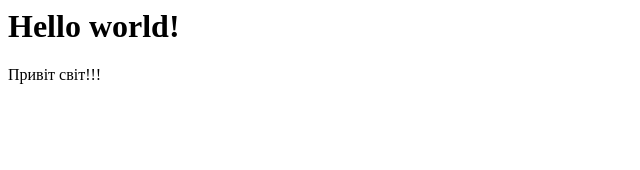
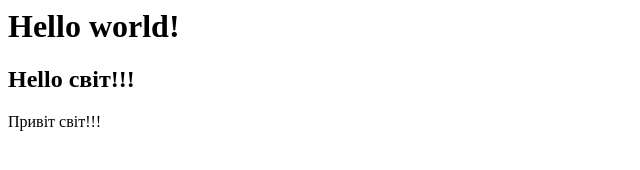
Before and after one commit to izuwiiii/pract, a plain HTML site: page index.html in a window 1280 px wide. Shown: the whole page, without its empty margins (0-640 px from the left). Drawn offline with Linux system fonts and the light colour scheme.

Commit message:
added h2

```diff
--- a/index.html
+++ b/index.html
@@ -1,2 +1,3 @@
 <h1>Hello world!</h1>
+<h2>Hello світ!!!</h2>
 <p>Привіт світ!!!</p>
```
